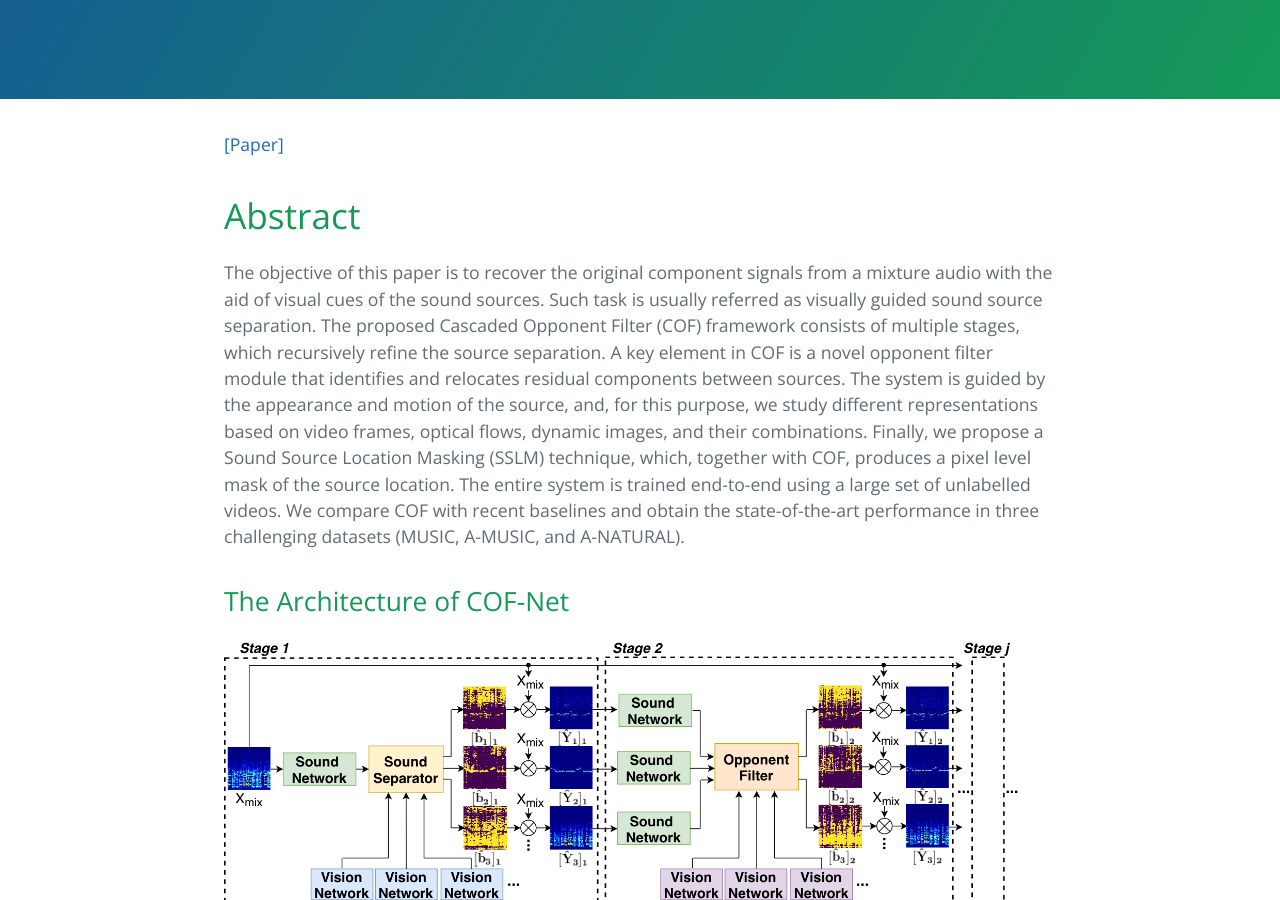
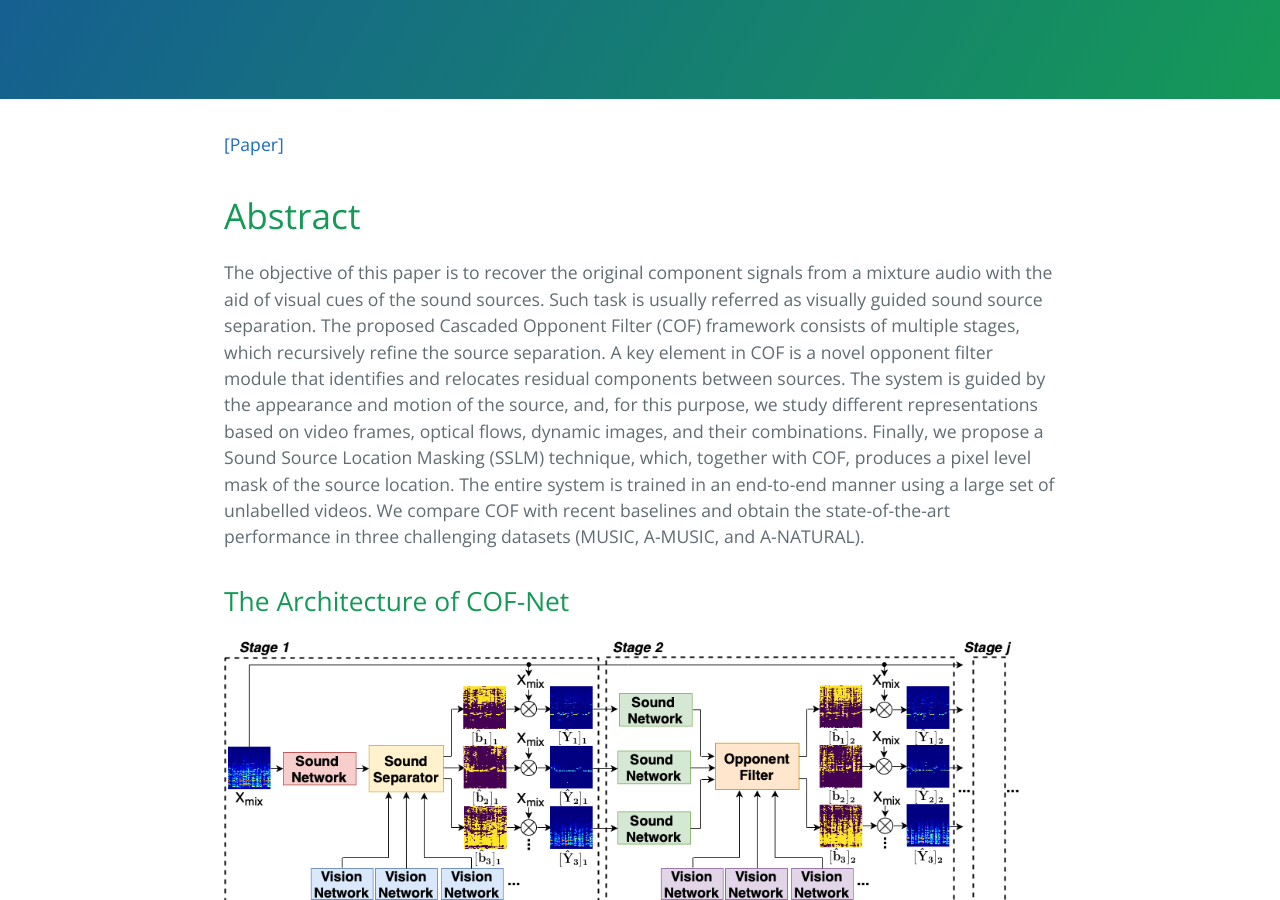
Before and after one commit to ly-zhu/ly-zhu.github.io, a Jekyll site: the page built from cof-net.md, in a window 1280 px wide and 900 px high, scrolled down 326 px. Built offline with Jekyll 4.4.1, drawn with Linux system fonts in a browser that asks for light colours.

Commit message:
figure cof module color is updated

```diff
--- a/cof-net.md
+++ b/cof-net.md
@@ -8,7 +8,7 @@ layout: default
 <!-- [[Code **Coming soon.**]](https://github.com/ly-zhu/cof-net) -->
 
 # Abstract
-The objective of this paper is to recover the original component signals from a mixture audio with the aid of visual cues of the sound sources. Such task is usually referred as visually guided sound source separation. The proposed Cascaded Opponent Filter (COF) framework consists of multiple stages, which recursively refine the source separation. A key element in COF is a novel opponent filter module that identifies and relocates residual components between sources. The system is guided by the appearance and motion of the source, and, for this purpose, we study different representations based on video frames, optical flows, dynamic images, and their combinations. Finally, we propose a Sound Source Location Masking (SSLM) technique, which, together with COF, produces a pixel level mask of the source location. The entire system is trained end-to-end using a large set of unlabelled videos. We compare COF with recent baselines and obtain the state-of-the-art performance in three challenging datasets (MUSIC, A-MUSIC, and A-NATURAL).
+The objective of this paper is to recover the original component signals from a mixture audio with the aid of visual cues of the sound sources. Such task is usually referred as visually guided sound source separation. The proposed Cascaded Opponent Filter (COF) framework consists of multiple stages, which recursively refine the source separation. A key element in COF is a novel opponent filter module that identifies and relocates residual components between sources. The system is guided by the appearance and motion of the source, and, for this purpose, we study different representations based on video frames, optical flows, dynamic images, and their combinations. Finally, we propose a Sound Source Location Masking (SSLM) technique, which, together with COF, produces a pixel level mask of the source location. The entire system is trained in an end-to-end manner using a large set of unlabelled videos. We compare COF with recent baselines and obtain the state-of-the-art performance in three challenging datasets (MUSIC, A-MUSIC, and A-NATURAL).
 
 ## The Architecture of COF-Net
 <!-- ![](cof-net/figures/cof.png?raw=true | width=500) -->
```
Also changed, not shown: cof-net/figures/cof.png, 2 other files.
